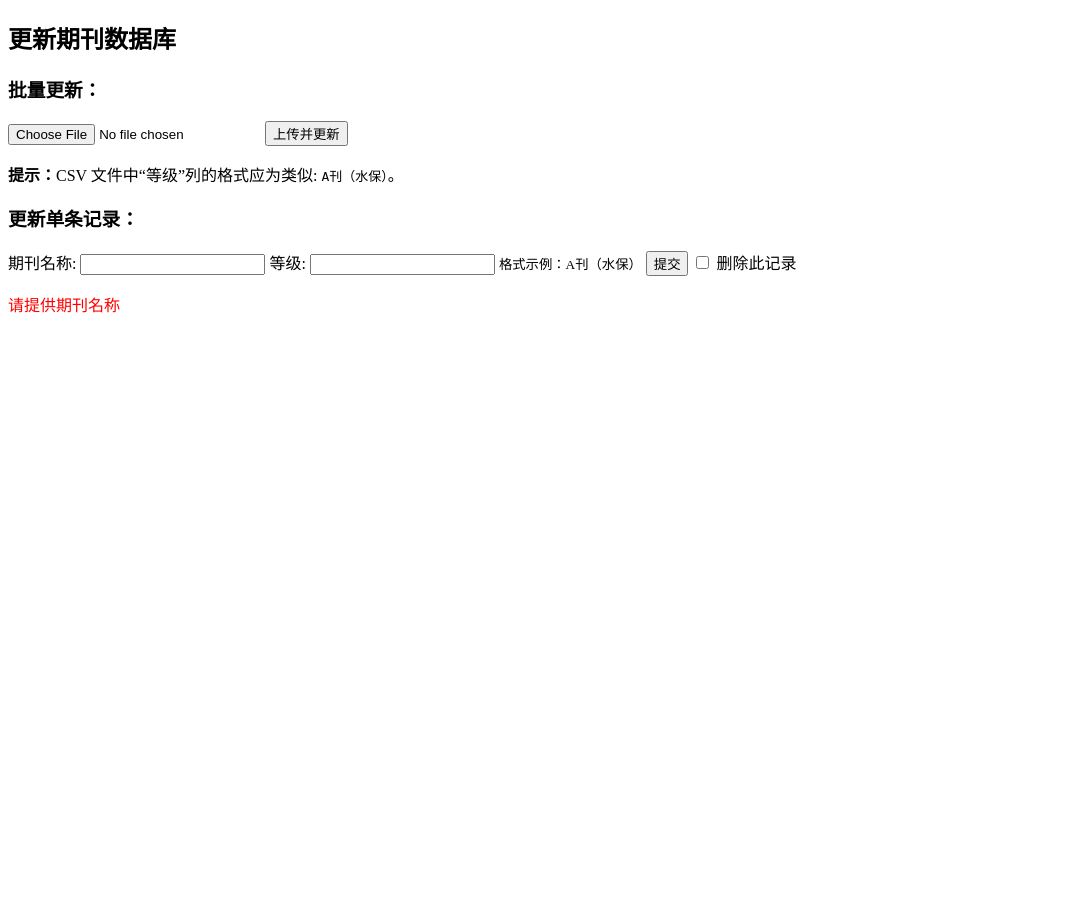
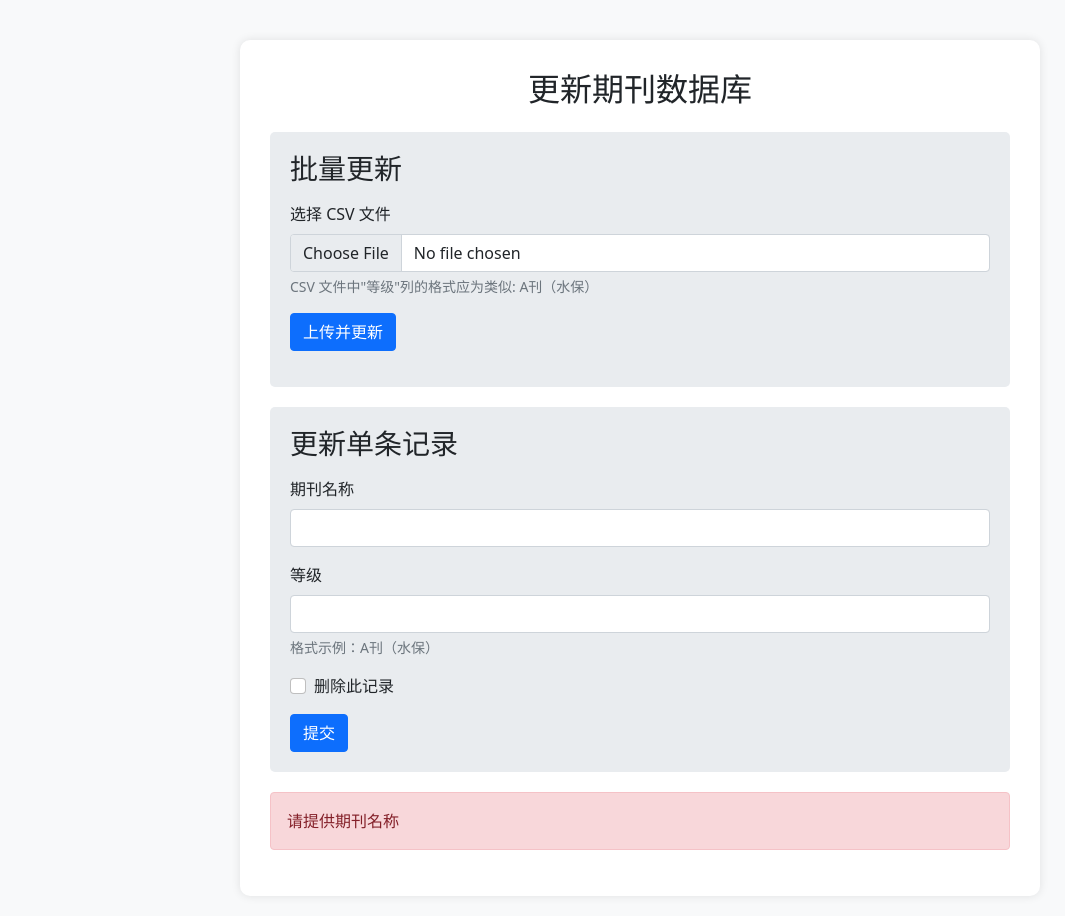
Before and after one commit to chenbin98/nwafuPaperLevel, a Django app: page /goodjournal/update/ in a window 1280 px wide. Shown: the whole page, without its empty margins (0-1065 px from the left). Before the commit the page ends 313 px from the top, so only its background shows below. Run offline with Django 4.2, Linux system fonts and the light colour scheme.

Commit message:
revise web

```diff
--- a/journal_levels/goodjournal/templates/update.html
+++ b/journal_levels/goodjournal/templates/update.html
@@ -2,31 +2,91 @@
 <html>
 <head>
     <title>更新期刊数据库</title>
+    <meta name="viewport" content="width=device-width, initial-scale=1">
+    <link href="https://cdn.jsdelivr.net/npm/bootstrap@5.1.3/dist/css/bootstrap.min.css" rel="stylesheet">
+    <style>
+        body {
+            background-color: #f8f9fa;
+            padding: 20px;
+        }
+        .container {
+            max-width: 800px;
+            background-color: white;
+            padding: 30px;
+            border-radius: 10px;
+            box-shadow: 0 0 10px rgba(0,0,0,0.1);
+            margin-top: 20px;
+        }
+        .form-section {
+            background-color: #e9ecef;
+            padding: 20px;
+            border-radius: 5px;
+            margin-bottom: 20px;
+        }
+        .btn-primary {
+            background-color: #0d6efd;
+            border-color: #0d6efd;
+        }
+        .btn-primary:hover {
+            background-color: #0b5ed7;
+            border-color: #0a58ca;
+        }
+        .form-text {
+            color: #6c757d;
+            font-size: 0.875em;
+        }
+    </style>
 </head>
 <body>
-    <h2>更新期刊数据库</h2>
+    <div class="container">
+        <h2 class="text-center mb-4">更新期刊数据库</h2>
 
-    <h3>批量更新：</h3>
-    <form method="POST" enctype="multipart/form-data">
+        <div class="form-section">
+            <h3 class="mb-3">批量更新</h3>
+            <form method="POST" enctype="multipart/form-data" class="mb-3">
                 {% csrf_token %}
-        <input type="file" name="file" accept=".csv" required>
-        <button type="submit">上传并更新</button>
+                <div class="mb-3">
+                    <label for="file" class="form-label">选择 CSV 文件</label>
+                    <input type="file" class="form-control" name="file" accept=".csv" required>
+                    <div class="form-text">CSV 文件中"等级"列的格式应为类似: A刊（水保）</div>
+                </div>
+                <button type="submit" class="btn btn-primary">上传并更新</button>
             </form>
-    <p><strong>提示：</strong>CSV 文件中“等级”列的格式应为类似: <code>A刊（水保）</code>。</p>
+        </div>
 
-    <h3>更新单条记录：</h3>
+        <div class="form-section">
+            <h3 class="mb-3">更新单条记录</h3>
             <form method="GET" action="">
-        <label>期刊名称: <input type="text" name="journal_name" required></label>
-        <label>等级: <input type="text" name="level" required></label> <small>格式示例：A刊（水保）</small>
-        <button type="submit">提交</button>
-        <label><input type="checkbox" name="delete" value="true"> 删除此记录</label>
+                <div class="mb-3">
+                    <label for="journal_name" class="form-label">期刊名称</label>
+                    <input type="text" class="form-control" name="journal_name" required>
+                </div>
+                <div class="mb-3">
+                    <label for="level" class="form-label">等级</label>
+                    <input type="text" class="form-control" name="level" required>
+                    <div class="form-text">格式示例：A刊（水保）</div>
+                </div>
+                <div class="mb-3 form-check">
+                    <input type="checkbox" class="form-check-input" name="delete" value="true" id="delete">
+                    <label class="form-check-label" for="delete">删除此记录</label>
+                </div>
+                <button type="submit" class="btn btn-primary">提交</button>
             </form>
+        </div>
 
         {% if error %}
-        <p style="color:red;">{{ error }}</p>
+            <div class="alert alert-danger" role="alert">
+                {{ error }}
+            </div>
         {% endif %}
+
         {% if message %}
-        <p style="color:green;">{{ message }}</p>
+            <div class="alert alert-success" role="alert">
+                {{ message }}
+            </div>
         {% endif %}
+    </div>
+
+    <script src="https://cdn.jsdelivr.net/npm/bootstrap@5.1.3/dist/js/bootstrap.bundle.min.js"></script>
 </body>
 </html>
```
Also changed, not shown: journal_levels/goodjournal/templates/search.html (+60 -11 lines). Lines whose indentation alone changed are shown as unchanged.
